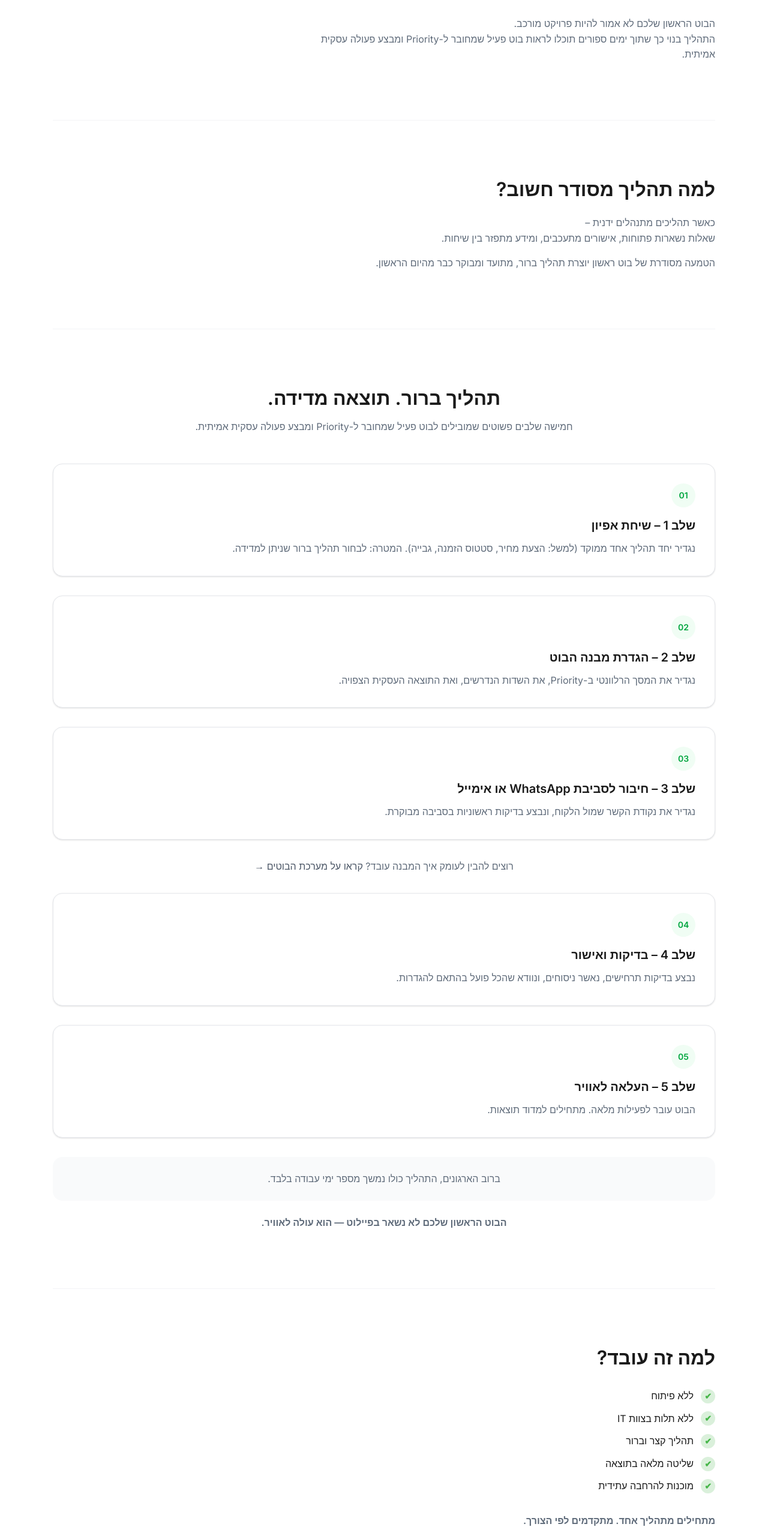
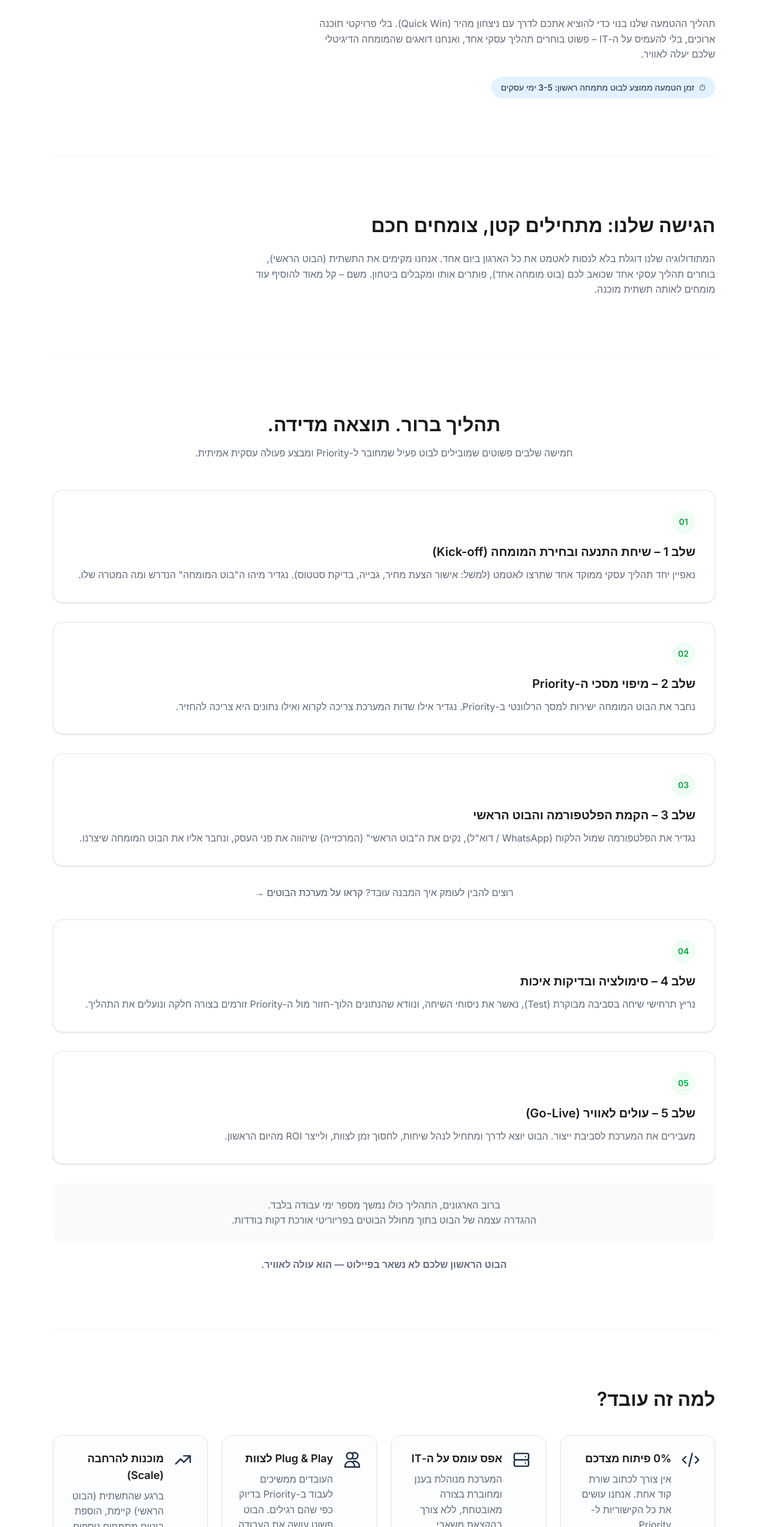
Before and after one commit to botteamai-sketch/boteam, a Next.js app: page /onboarding in a window 1280 px wide. Shown: the part 254-2800 px from the top of the page at 60% size. Built offline with nearby package versions, Linux system fonts and the light colour scheme.

Commit message:
Auto publish

```diff
--- a/app/onboarding/page.tsx
+++ b/app/onboarding/page.tsx
@@ -5,12 +5,41 @@ import Link from "next/link";
 import Header from "@/components/Header";
 import { motion } from "framer-motion";
 import CalendlyModal from "@/components/CalendlyModal";
+import LeadModal from "@/components/LeadModal";
 
 const fadeUp = {
   initial: { opacity: 0, y: 20 },
   whileInView: { opacity: 1, y: 0 },
   viewport: { once: true, margin: "-40px" },
   transition: { duration: 0.45 },
+};
+
+const IconCode = () => (
+  <svg className="w-8 h-8 text-[var(--primary-dark)] shrink-0" fill="none" stroke="currentColor" viewBox="0 0 24 24" aria-hidden>
+    <path strokeLinecap="round" strokeLinejoin="round" strokeWidth={1.8} d="M10 20l4-16m4 4l4 4-4 4M6 16l-4-4 4-4" />
+  </svg>
+);
+const IconServer = () => (
+  <svg className="w-8 h-8 text-[var(--primary-dark)] shrink-0" fill="none" stroke="currentColor" viewBox="0 0 24 24" aria-hidden>
+    <path strokeLinecap="round" strokeLinejoin="round" strokeWidth={1.8} d="M5 12h14M5 12a2 2 0 01-2-2V6a2 2 0 012-2h14a2 2 0 012 2v4a2 2 0 01-2 2M5 12a2 2 0 00-2 2v4a2 2 0 002 2h14a2 2 0 002-2v-4a2 2 0 00-2-2m-2-4h.01M17 16h.01" />
+  </svg>
+);
+const IconUsers = () => (
+  <svg className="w-8 h-8 text-[var(--primary-dark)] shrink-0" fill="none" stroke="currentColor" viewBox="0 0 24 24" aria-hidden>
+    <path strokeLinecap="round" strokeLinejoin="round" strokeWidth={1.8} d="M12 4.354a4 4 0 110 5.292M15 21H3v-1a6 6 0 0112 0v1zm0 0h6v-1a6 6 0 00-9-5.197M13 7a4 4 0 11-8 0 4 4 0 018 0z" />
+  </svg>
+);
+const IconArrowUp = () => (
+  <svg className="w-8 h-8 text-[var(--primary-dark)] shrink-0" fill="none" stroke="currentColor" viewBox="0 0 24 24" aria-hidden>
+    <path strokeLinecap="round" strokeLinejoin="round" strokeWidth={1.8} d="M13 7h8m0 0v8m0-8l-8 8-4-4-6 6" />
+  </svg>
+);
+
+const VALUE_ICONS: Record<string, () => JSX.Element> = {
+  code: IconCode,
+  server: IconServer,
+  users: IconUsers,
+  arrow: IconArrowUp,
 };
 
 type StepCard = {
@@ -22,28 +51,51 @@ type StepCard = {
 const STEPS: StepCard[] = [
   {
     id: 1,
-    title: "שלב 1 – שיחת אפיון",
-    body: "נגדיר יחד תהליך אחד ממוקד (למשל: הצעת מחיר, סטטוס הזמנה, גבייה). המטרה: לבחור תהליך ברור שניתן למדידה.",
+    title: "שלב 1 – שיחת התנעה ובחירת המומחה (Kick-off)",
+    body: "נאפיין יחד תהליך עסקי ממוקד אחד שתרצו לאטמט (למשל: אישור הצעת מחיר, גבייה, בדיקת סטטוס). נגדיר מיהו ה\"בוט המומחה\" הנדרש ומה המטרה שלו.",
   },
   {
     id: 2,
-    title: "שלב 2 – הגדרת מבנה הבוט",
-    body: "נגדיר את המסך הרלוונטי ב-Priority, את השדות הנדרשים, ואת התוצאה העסקית הצפויה.",
+    title: "שלב 2 – מיפוי מסכי ה-Priority",
+    body: "נחבר את הבוט המומחה ישירות למסך הרלוונטי ב-Priority. נגדיר אילו שדות המערכת צריכה לקרוא ואילו נתונים היא צריכה להחזיר.",
   },
   {
     id: 3,
-    title: "שלב 3 – חיבור לסביבת WhatsApp או אימייל",
-    body: "נגדיר את נקודת הקשר שמול הלקוח, ונבצע בדיקות ראשוניות בסביבה מבוקרת.",
+    title: "שלב 3 – הקמת הפלטפורמה והבוט הראשי",
+    body: "נגדיר את הפלטפורמה שמול הלקוח (WhatsApp / דוא\"ל), נקים את ה\"בוט הראשי\" (המרכזייה) שיהווה את פני העסק, ונחבר אליו את הבוט המומחה שיצרנו.",
   },
   {
     id: 4,
-    title: "שלב 4 – בדיקות ואישור",
-    body: "נבצע בדיקות תרחישים, נאשר ניסוחים, ונוודא שהכל פועל בהתאם להגדרות.",
+    title: "שלב 4 – סימולציה ובדיקות איכות",
+    body: "נריץ תרחישי שיחה בסביבה מבוקרת (Test), נאשר את ניסוחי השיחה, ונוודא שהנתונים הלוך-חזור מול ה-Priority זורמים בצורה חלקה ונועלים את התהליך.",
   },
   {
     id: 5,
-    title: "שלב 5 – העלאה לאוויר",
-    body: "הבוט עובר לפעילות מלאה. מתחילים למדוד תוצאות.",
+    title: "שלב 5 – עולים לאוויר (Go-Live)",
+    body: "מעבירים את המערכת לסביבת ייצור. הבוט יוצא לדרך ומתחיל לנהל שיחות, לחסוך זמן לצוות, ולייצר ROI מהיום הראשון.",
+  },
+];
+
+const VALUE_CARDS = [
+  {
+    title: "0% פיתוח מצדכם",
+    body: "אין צורך לכתוב שורת קוד אחת. אנחנו עושים את כל הקישוריות ל-Priority.",
+    icon: "code",
+  },
+  {
+    title: "אפס עומס על ה-IT",
+    body: "המערכת מנוהלת בענן ומחוברת בצורה מאובטחת, ללא צורך בהקצאת משאבי מחשוב פנימיים.",
+    icon: "server",
+  },
+  {
+    title: "Plug & Play לצוות",
+    body: "העובדים ממשיכים לעבוד ב-Priority בדיוק כפי שהם רגילים. הבוט פשוט עושה את העבודה השחורה בחוץ.",
+    icon: "users",
+  },
+  {
+    title: "מוכנות להרחבה (Scale)",
+    body: "ברגע שהתשתית (הבוט הראשי) קיימת, הוספת בוטים מתמחים נוספים בעתיד היא תהליך של שעות, לא שבועות.",
+    icon: "arrow",
   },
 ];
 
@@ -90,42 +142,42 @@ export default function OnboardingPage() {
             animate={{ opacity: 1, y: 0 }}
             transition={{ duration: 0.5 }}
           >
-              הטמעה מהירה של בוט ראשון שמייצר תוצאות עסקיות – בלי פיתוח
+            מהחלטה לבוט פעיל ב-Priority תוך ימים ספורים. 0% פיתוח.
           </motion.h1>
           <motion.p
-              className="text-lg text-[var(--text-secondary)] leading-relaxed max-w-2xl"
+            className="text-lg text-[var(--text-secondary)] leading-relaxed max-w-2xl mb-6"
             initial={{ opacity: 0 }}
             animate={{ opacity: 1 }}
             transition={{ delay: 0.2, duration: 0.5 }}
           >
-              הבוט הראשון שלכם לא אמור להיות פרויקט מורכב.
-              <br />
-              התהליך בנוי כך שתוך ימים ספורים תוכלו לראות בוט פעיל שמחובר ל-Priority ומבצע פעולה עסקית אמיתית.
+            תהליך ההטמעה שלנו בנוי כדי להוציא אתכם לדרך עם ניצחון מהיר (Quick Win). בלי פרויקטי תוכנה ארוכים, בלי להעמיס על ה-IT – פשוט בוחרים תהליך עסקי אחד, ואנחנו דואגים שהמומחה הדיגיטלי שלכם יעלה לאוויר.
           </motion.p>
+          <motion.span
+            className="inline-flex items-center gap-2 rounded-full bg-[var(--primary-light)]/15 text-[var(--primary-dark)] px-4 py-2 text-sm font-medium"
+            initial={{ opacity: 0 }}
+            animate={{ opacity: 1 }}
+            transition={{ delay: 0.35, duration: 0.5 }}
+          >
+            <span aria-hidden>⏱</span>
+            זמן הטמעה ממוצע לבוט מתמחה ראשון: 3-5 ימי עסקים
+          </motion.span>
         </section>
 
-        {/* פתיח בעיה-פתרון */}
+        {/* הגישה שלנו – פילוסופיית הטמעה */}
         <section className="mt-24 text-right border-t border-gray-100 pt-24">
           <motion.h2
             className="text-2xl md:text-3xl font-semibold text-[var(--text-primary)] mb-6"
             {...fadeUp}
           >
-              למה תהליך מסודר חשוב?
+            הגישה שלנו: מתחילים קטן, צומחים חכם
           </motion.h2>
-            <motion.div
-              className="text-[var(--text-secondary)] leading-relaxed space-y-4"
+          <motion.p
+            className="text-[var(--text-secondary)] leading-relaxed max-w-3xl"
             {...fadeUp}
             transition={{ delay: 0.05 }}
           >
-              <p>
-                כאשר תהליכים מתנהלים ידנית –
-                <br />
-                שאלות נשארות פתוחות, אישורים מתעכבים, ומידע מתפזר בין שיחות.
-              </p>
-              <p>
-                הטמעה מסודרת של בוט ראשון יוצרת תהליך ברור, מתועד ומבוקר כבר מהיום הראשון.
-              </p>
-            </motion.div>
+            המתודולוגיה שלנו דוגלת בלא לנסות לאטמט את כל הארגון ביום אחד. אנחנו מקימים את התשתית (הבוט הראשי), בוחרים תהליך עסקי אחד שכואב לכם (בוט מומחה אחד), פותרים אותו ומקבלים ביטחון. משם – קל מאוד להוסיף עוד מומחים לאותה תשתית מוכנה.
+          </motion.p>
         </section>
 
         {/* שלבי ההטמעה – כרטיסים */}
@@ -181,6 +233,8 @@ export default function OnboardingPage() {
             >
               <p className="text-[var(--text-secondary)] leading-relaxed">
                 ברוב הארגונים, התהליך כולו נמשך מספר ימי עבודה בלבד.
+                <br />
+                ההגדרה עצמה של הבוט בתוך מחולל הבוטים בפריוריטי אורכת דקות בודדות.
               </p>
             </motion.div>
             <motion.p
@@ -191,28 +245,39 @@ export default function OnboardingPage() {
             </motion.p>
         </section>
 
-        {/* יתרונות ברורים */}
+        {/* כרטיסי ערך – 4 כרטיסים */}
         <section className="mt-24 border-t border-gray-100 pt-24 text-right">
           <motion.h2
-              className="text-2xl md:text-3xl font-semibold text-[var(--text-primary)] mb-8"
+            className="text-2xl md:text-3xl font-semibold text-[var(--text-primary)] mb-10"
             {...fadeUp}
           >
             למה זה עובד?
           </motion.h2>
-            <motion.ul
-              className="space-y-3 mb-8"
+          <div className="grid grid-cols-1 md:grid-cols-2 lg:grid-cols-4 gap-6 mb-10">
+            {VALUE_CARDS.map((card, i) => {
+              const IconComponent = VALUE_ICONS[card.icon];
+              return (
+                <motion.article
+                  key={card.title}
+                  className="rounded-2xl border border-gray-200 shadow-sm bg-[var(--background-soft)]/50 p-6 text-right"
                   {...fadeUp}
-              transition={{ delay: 0.05 }}
+                  transition={{ delay: i * 0.06 }}
                 >
-              {["ללא פיתוח", "ללא תלות בצוות IT", "תהליך קצר וברור", "שליטה מלאה בתוצאה", "מוכנות להרחבה עתידית"].map((item, i) => (
-                <li key={i} className="flex items-center gap-3">
-                  <span className="shrink-0 w-6 h-6 rounded-full bg-[var(--accent-green)]/20 flex items-center justify-center text-[var(--accent-green)] font-bold text-sm">
-                    ✔
-                  </span>
-                  <span className="text-[var(--text-primary)]">{item}</span>
-                </li>
-              ))}
-            </motion.ul>
+                  <div className="flex items-start gap-4">
+                    {IconComponent && <IconComponent />}
+                    <div className="min-w-0">
+                      <h3 className="text-lg font-semibold text-[var(--text-primary)] mb-2">
+                        {card.title}
+                      </h3>
+                      <p className="text-[var(--text-secondary)] text-sm leading-relaxed">
+                        {card.body}
+                      </p>
+                    </div>
+                  </div>
+                </motion.article>
+              );
+            })}
+          </div>
           <motion.p
             className="text-lg font-semibold text-[var(--text-primary)]"
             {...fadeUp}
@@ -229,16 +294,11 @@ export default function OnboardingPage() {
               <p className="text-lg font-semibold text-[var(--text-primary)] mb-6">
                 רוצים להתחיל מתהליך אחד?
               </p>
+              <div className="final-cta-buttons grid grid-cols-1 sm:grid-cols-2 gap-4 max-w-lg mx-auto">
                 <CalendlyModal size="lg" variant="solid" />
+                <LeadModal size="lg" variant="light" />
+              </div>
             </motion.div>
-
-            {/* Trust Booster */}
-            <motion.p
-              className="text-sm text-[var(--text-secondary)] text-center mt-6"
-              {...fadeUp}
-            >
-              ברוב הארגונים, הבוט הראשון עולה לאוויר בתוך מספר ימי עבודה.
-            </motion.p>
         </section>
 
         {/* FAQ */}
--- a/app/pricing/page.tsx
+++ b/app/pricing/page.tsx
@@ -371,7 +371,7 @@ export default function PricingPage() {
                   מודל רישוי מודולרי הניתן להרחבה בהתאם למספר התהליכים הפעילים בארגון.
                 </p>
                 <p className="text-[var(--text-secondary)] leading-relaxed">
-                  ללא תמחור לפי משתמשים.<br />ללא תמחור לפי נפח הודעות.
+                   התמחור אינו לפי משתמשים.<br />התמחור אינו לפי נפח הודעות.
                 </p>
               </motion.div>
               <motion.div
@@ -392,7 +392,7 @@ export default function PricingPage() {
                 transition={{ delay: 0.15 }}
               >
                 <h3 className="text-lg font-semibold text-[var(--text-primary)] mb-1">תמיכה והדרכות נוספות (אופציונלי)</h3>
-                <p className="text-base font-semibold text-[var(--text-primary)] mb-3">₪400 + מע״מ לשעה</p>
+                <p className="text-base font-semibold text-[var(--text-primary)] mb-3">₪400 לשעה</p>
                 <p className="text-[var(--text-secondary)] leading-relaxed mb-2">
                   מיועד לארגונים המבקשים להרחיב את היקף השימוש ולהעמיק את השליטה הפנימית בפלטפורמה.
                 </p>
```
Also changed, not shown: 1 other file (tests, documents, lock files or other folders). Lines whose indentation alone changed are shown as unchanged.
